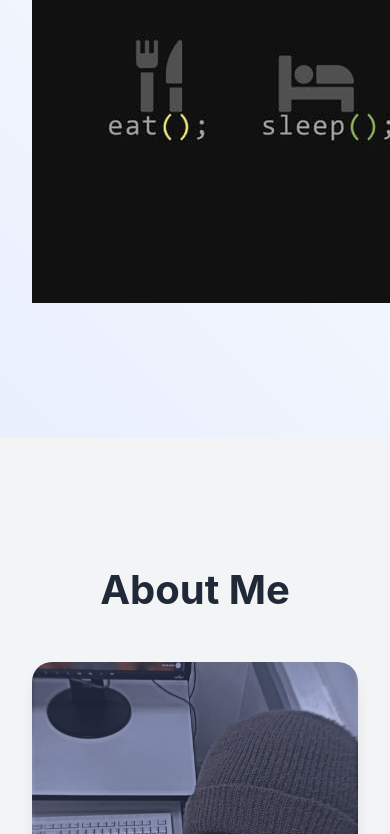
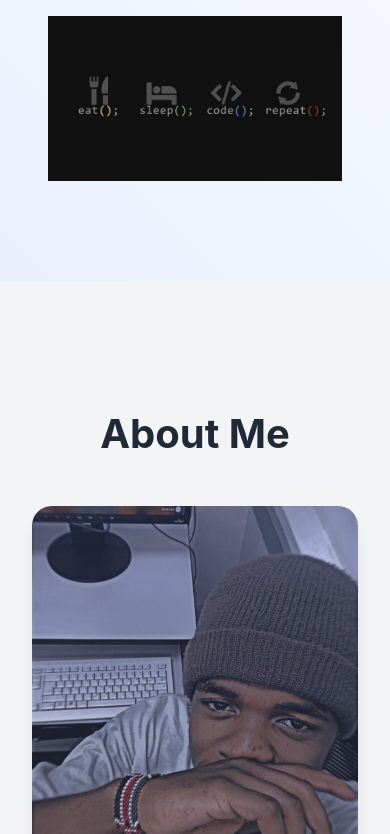
Before and after one commit to Njenduuh/front-end-potfolio, a plain HTML site: page index.html in a window 390 px wide. Shown: the part 562-1396 px from the top of the page. Drawn offline with Linux system fonts and the light colour scheme.

Commit message:
PUSHING P

```diff
--- a/css/styles.css
+++ b/css/styles.css
@@ -167,6 +167,53 @@
     position: relative;
     overflow: hidden;
   }
+
+
+/* Add these new styles */
+.hero-content {
+  display: flex;
+  align-items: center;
+  justify-content: space-between;
+  width: 100%;
+}
+
+.hero-text, .hero-image {
+  flex: 1;
+}
+
+.hero-img {
+  max-width: 100%;
+  height: auto;
+  display: block;
+}
+
+/* Media queries for mobile responsiveness */
+@media screen and (max-width: 768px) {
+  .hero {
+    padding: 4rem 0;
+  }
+
+  .hero-content {
+    flex-direction: column;
+    text-align: center;
+  }
+
+  .hero-text {
+    margin-bottom: 2rem;
+  }
+
+  .hero-image {
+    width: 100%;
+    display: flex;
+    justify-content: center;
+  }
+
+  .hero-img {
+    width: 90%;
+    max-height: 50vh; /* Prevents image from being too tall on mobile */
+    object-fit: contain; /* Ensures the entire image is visible */
+  }
+}
 
   .hero::before {
     content: '';
```
